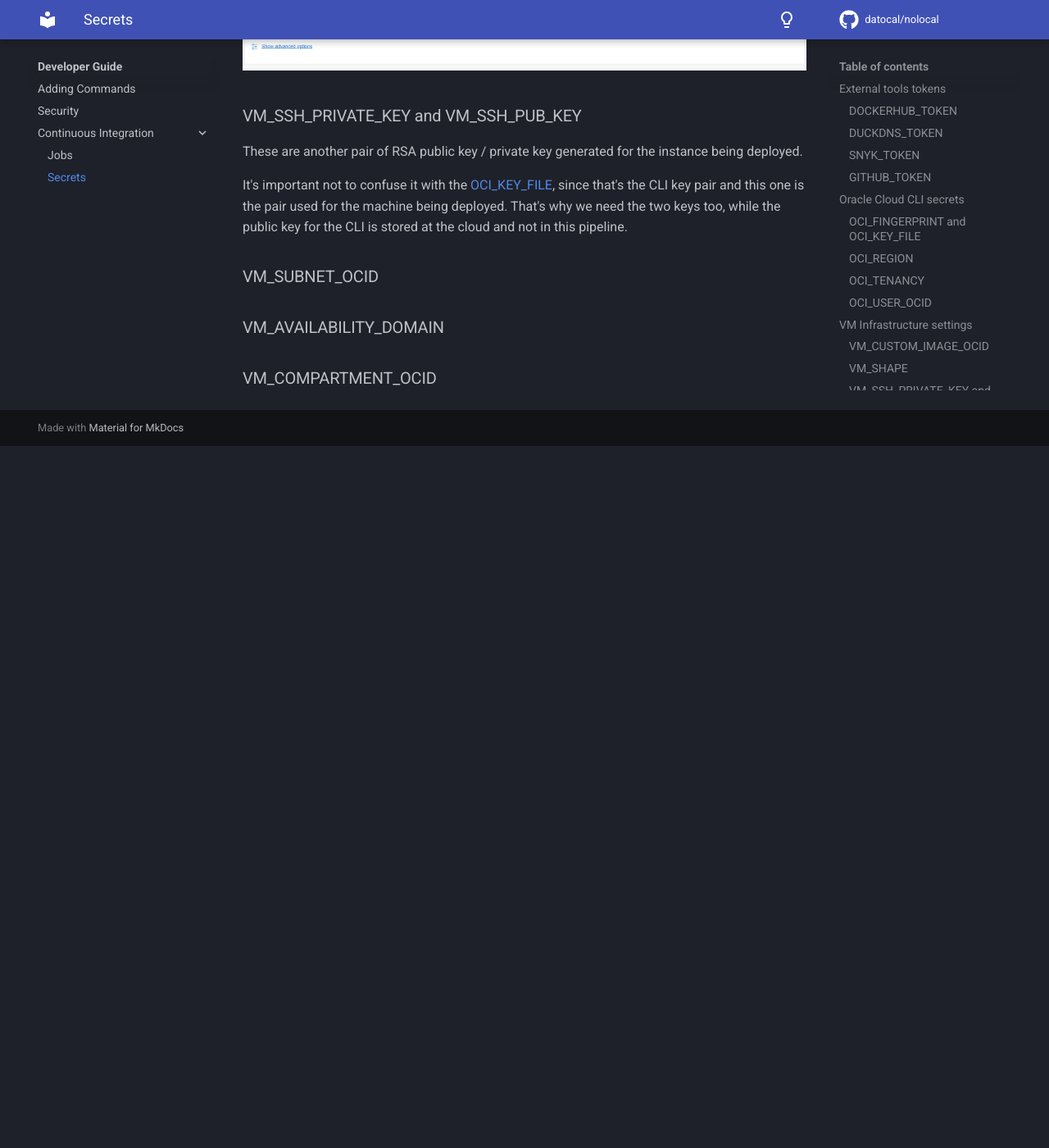
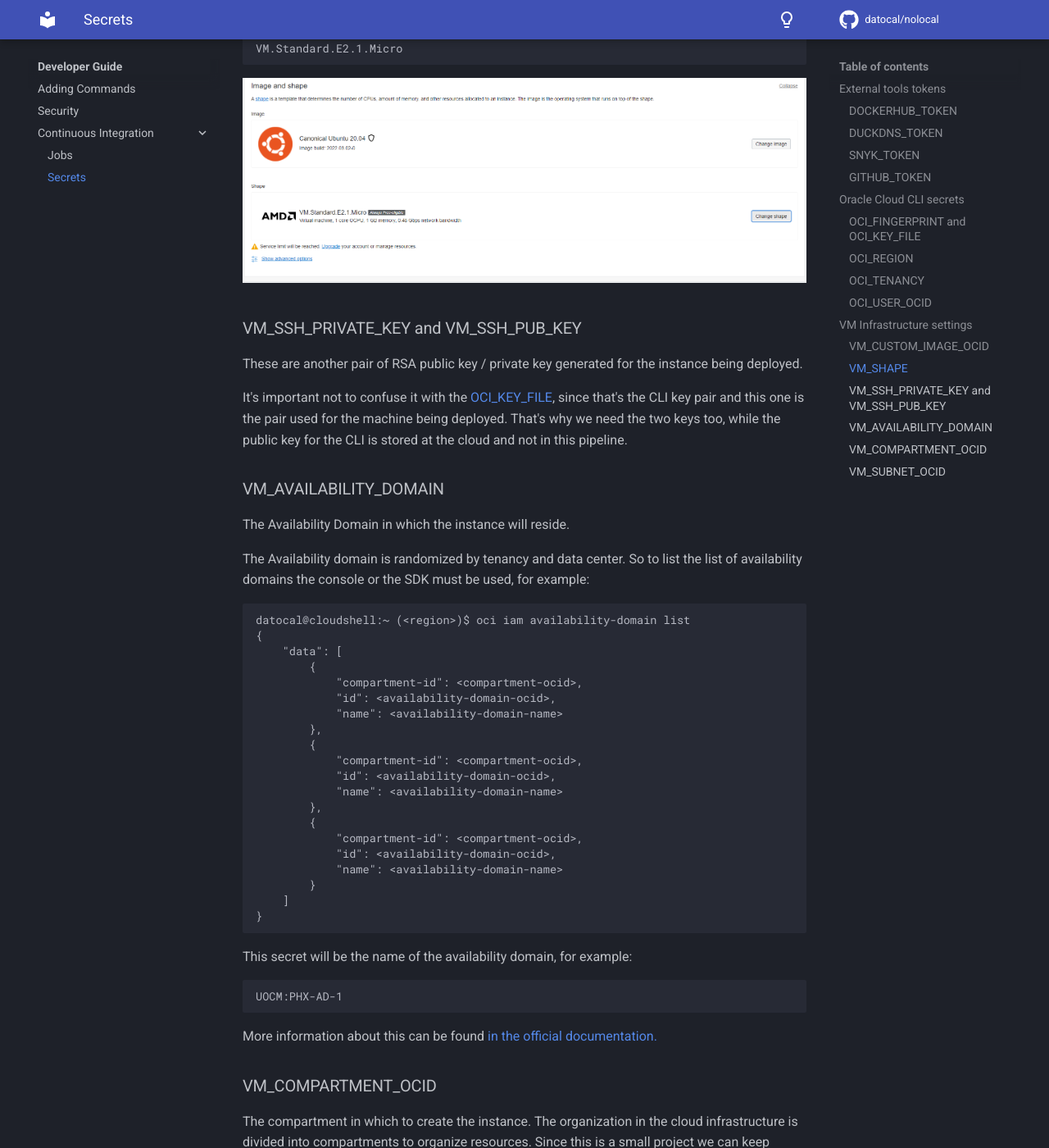
Before and after one commit to datocal/nolocal, an MkDocs documentation site: the page built from docs/devguide/ci/secrets.md, in a window 1280 px wide and 1400 px high, scrolled down 6340 px. Shown: the whole window at 82% size. Built offline with MkDocs 1.6.1 and Material for MkDocs 9.7.7, drawn with Linux system fonts in a browser that asks for light colours; comment, search, counter and statistics services are not loaded; before the commit the page ends 6884 px from its top, so only the background shows below that; some of the changed text lies outside the part shown.

Commit message:
Complete secrets documentation

```diff
--- a/docs/devguide/ci/secrets.md
+++ b/docs/devguide/ci/secrets.md
@@ -8,6 +8,7 @@
 ### DOCKERHUB_TOKEN
 
 Token used to upload to [the docker hub](https://hub.docker.com/u/davidtca) the produced artifacts.
+
  * [The jar application](./jobs.md#PrepareImage)
  * [The custom caddy build](./jobs.md#SetUpCaddy)
 
@@ -91,6 +92,9 @@
 
 ![Tenancy OCID](../img/ci/secrets/tenancy_ocid.png)
 
+And it will look something like this:
+
+    ocid1.tenancy.oc1..aaaaaaaapmqwjhsyggcyrvqxytrpgsfsqsvsrnnrmpnxmhjukpykajvnjdjj
 
 
 ### OCI_USER_OCID
@@ -102,7 +106,10 @@
 
 ![OCI User ocid settings](../img/ci/secrets/oci_user_ocid.png)
 
-Further information can be found [in the official documentation](https://docs.oracle.com/en-us/iaas/Content/API/Concepts/apisigningkey.htm#three)
+And it will look something like this:
+
+    ocid1.user.oc1.aaaaaaaapmqwjhsyggcyrvqxytrpgsfsqsvsrnnrmpnxmhjukpykajvnjdjj
+
 
 ## VM Infrastructure settings
 The following secrets will be related to the deployment and the infrastructure where the application is deployed.
@@ -125,7 +132,9 @@
 This is the shape of the compute instance created. It's a template that will determine the number of CPUs, amount of memory
 and other resources allocated.
 
-While creating an instance on the web console, it's the name displayed for the selected shape, like the **VM.Standard.E2.1.Micro**
+While creating an instance on the web console, it's the name displayed for the selected shape, for example:
+
+    VM.Standard.E2.1.Micro
 
 ![OCI Shape](../img/ci/secrets/oci_shape.png)
 
@@ -139,10 +148,58 @@
 key for the CLI is stored at the cloud and not in this pipeline.
 
 
+### VM_AVAILABILITY_DOMAIN
+The Availability Domain in which the instance will reside.
+
+The Availability domain is randomized by tenancy and data center. So to list the list of availability domains the
+console or the SDK must be used, for example:
+
+    datocal@cloudshell:~ (<region>)$ oci iam availability-domain list
+    {
+        "data": [
+            {
+                "compartment-id": <compartment-ocid>,
+                "id": <availability-domain-ocid>,
+                "name": <availability-domain-name>
+            },
+            {
+                "compartment-id": <compartment-ocid>,
+                "id": <availability-domain-ocid>,
+                "name": <availability-domain-name>
+            },
+            {
+                "compartment-id": <compartment-ocid>,
+                "id": <availability-domain-ocid>,
+                "name": <availability-domain-name>
+            }
+        ]
+    }
+
+This secret will be the name of the availability domain, for example:
+
+    UOCM:PHX-AD-1
+
+More information about this can be found
+[in the official documentation.](https://docs.oracle.com/en-us/iaas/Content/General/Concepts/regions.htm)
+
+### VM_COMPARTMENT_OCID
+The compartment in which to create the instance. The organization in the cloud infrastructure is divided into
+compartments to organize resources. Since this is a small project we can keep everything in the tenancy (the root compartment)
+
+The same operation above give us the compartment ocid used for this secret. We can also use the following command to list evert compartment:
+
+    oci iam compartment list
+
+The compartment ocid will look something like this:
+
+    ocid1.tenancy.oc1..aaaaaaaapmqwjhsyggcyrvqxytrpgsfsqsvsrnnrmpnxmhjukpykajvnjdjj
+
+
 ### VM_SUBNET_OCID
 
+Identifier of a subnet previously created after setting up a VCN and with a security list attached.
+The attached security list must allow 443 and 80 TCP traffic to allow access the service.
 
-### VM_AVAILABILITY_DOMAIN
+An example OCID would be like follows:
 
-
-### VM_COMPARTMENT_OCID
+    ocid1.subnet.oc1.uk-london-1.aaaaaaaapmqwjhsyggcyrvqxytrpgsfsqsvsrnnrmpnxmhjukpykajvnjdjj
```
